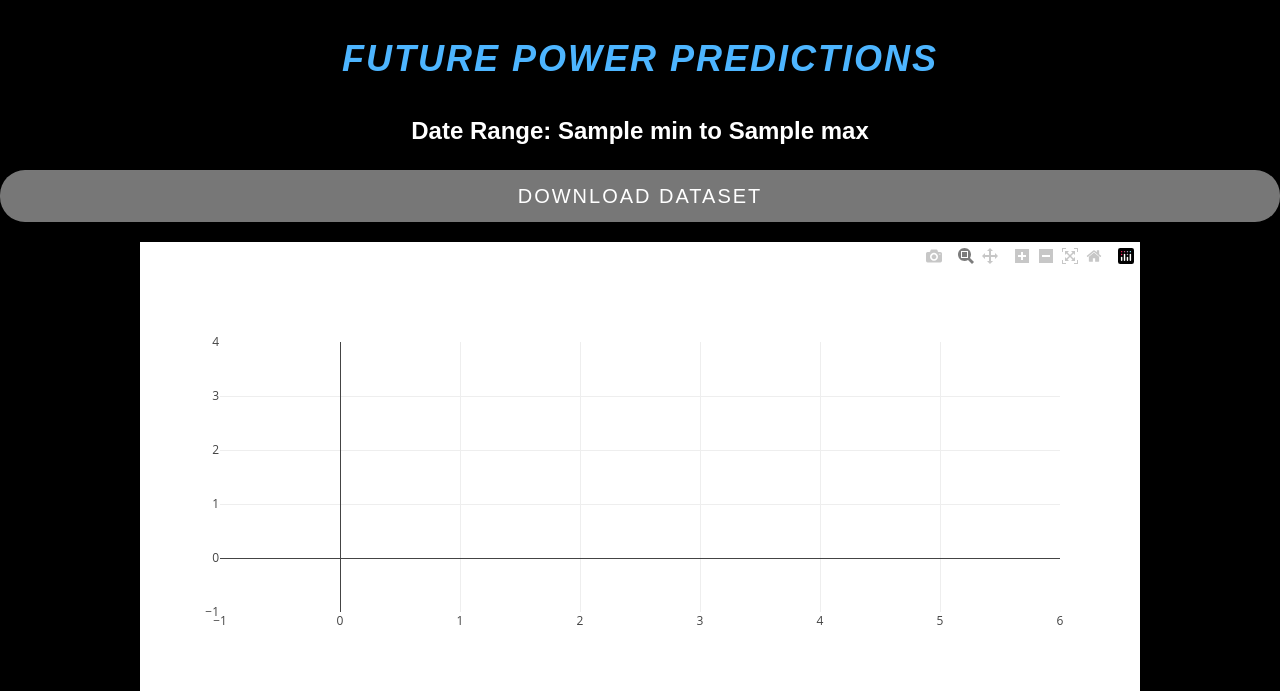
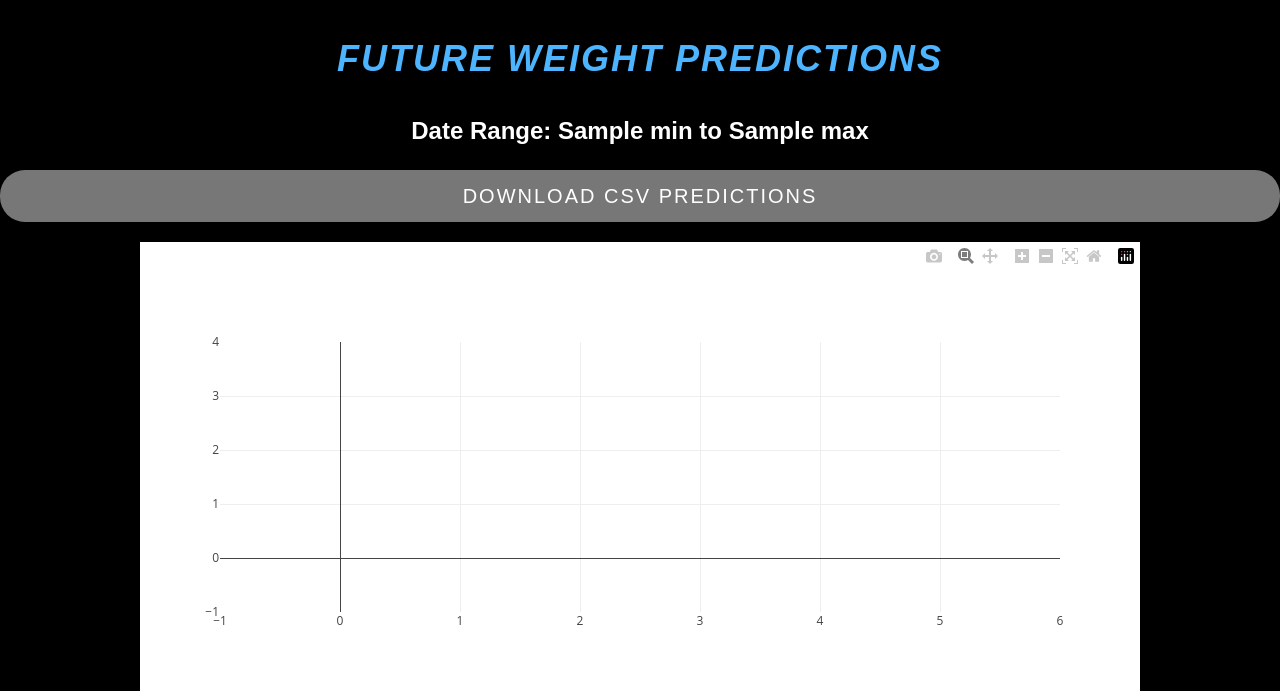
Before and after one commit to Godwin45/blink-prediction, a Flask app: template templates/result.html in a window 1280 px wide. Shown: the top 691 px of the page. Run offline with Flask 3, Linux system fonts and the light colour scheme; the template is opened without the code that fills it: most values are stand-ins (such as "Sample title", 1, 10 or a date in 2020); some libraries are stand-ins or nearby versions.

Commit message:
done makin

```diff
--- a/app.py
+++ b/app.py
@@ -49,8 +49,3 @@ def download_csv():
     df.to_excel(excel_file_path, index=False)
 
     return send_file(excel_file_path, as_attachment=True, download_name=excel_filename)
-
-if __name__ == '__main__':
-
-    # Run Flask in the main thread with host='0.0.0.0' and port=8080
-    app.run()
--- a/requirements.txt
+++ b/requirements.txt
@@ -1,14 +1,13 @@
 pandas
 numpy
+Gunicorn
 seaborn
 matplotlib
 scikit-learn
 xgboost
 Flask
-dvc
 plotly
 tk-tools
-notebook
 matplotlib
 seaborn
 python-box==6.0.2
--- a/templates/result.html
+++ b/templates/result.html
@@ -1,7 +1,7 @@
 <!DOCTYPE html>
 <html>
 <head>
-    <title>Future Power Predictions</title>
+    <title>Future Weight Predictions</title>
     <script src="https://cdn.plot.ly/plotly-latest.min.js"></script>
     <style>
         body {
@@ -84,14 +84,14 @@
     </style>
 </head>
 <body>
-    <h1>Future Power Predictions</h1>
+    <h1>Future Weight Predictions</h1>
     <h2>Date Range: {{ future_w_features.index.min() }} to {{ future_w_features.index.max() }}</h2>
 
     <!-- Hidden input field to hold the CSV data -->
     <input type="hidden" id="csv_data" value="{{ future_w_features.to_csv(index=False) }}">
 
     <!-- Download link for the CSV dataset -->
-    <a id="download_link" href="#" download>Download Dataset</a>
+    <a id="download_link" href="#" download>Download CSV Predictions</a>
 
     <!-- Display the Plotly plot -->
     <div id="plotly-plot"></div>
```
Also changed, not shown: templates/index.html (+4 -4 lines), dvc.yaml (deleted).
